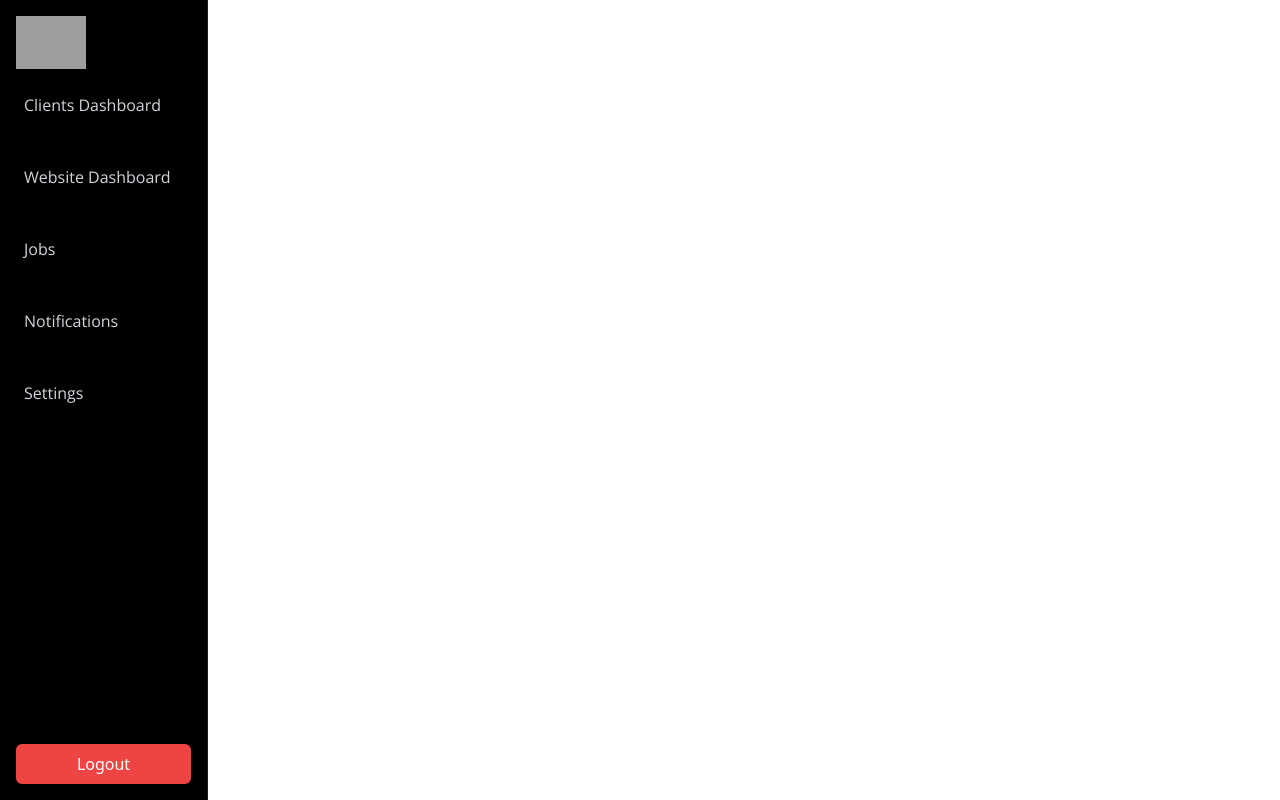
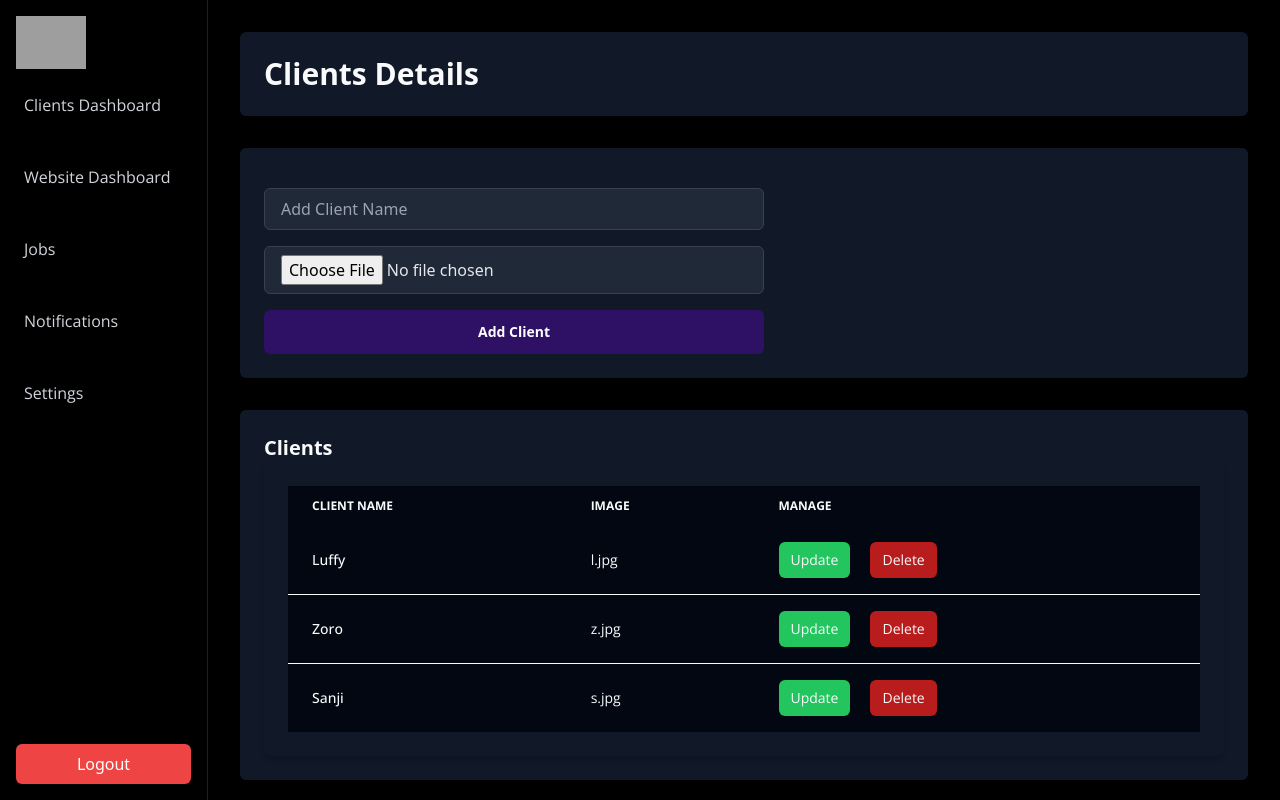
Before and after one commit to rakesh018/Dashboard_Triveda, a React (Vite) app: page /websitedashboard/clients in a window 1280 px wide. Built offline with nearby package versions, Linux system fonts and the light colour scheme; grey boxes are pictures that could not be loaded.

Commit message:
impovements

```diff
--- a/src/App.jsx
+++ b/src/App.jsx
@@ -3,6 +3,7 @@ import Sidebar from './pages/Sidebar'
 import ClientsDashboard  from './pages/ClientsDashboard'
 import WebsiteDashboard from './pages/WebsiteDashboard'
 import Jobs from './pages/Jobs'
+import Clients from './pages/subComponents/Clients'
 export default function App() {
   return (
    <BrowserRouter>
@@ -11,7 +12,8 @@ export default function App() {
     <Routes>
     <Route path='/' element={<ClientsDashboard/>}/>
     <Route path='/websitedashboard' element={<WebsiteDashboard/>}/>
-    <Route path='/jobs' element={<Jobs/>}/>
+
+    <Route path='/websitedashboard/clients' element={<Clients/>}/>
 
    </Routes>
   </div>
--- a/src/pages/Sidebar.jsx
+++ b/src/pages/Sidebar.jsx
@@ -24,7 +24,7 @@ export default function Sidebar() {
           </div>
           {isDropdownOpen && (
             <div className="left-0 right-3 w-44  bg-gray-800 rounded-md shadow-lg z-10">
-              <Link to='/websitedashboard/overview'>
+              <Link to='/websitedashboard/clients'>
                 <div className="text-gray-300 hover:bg-gray-700 hover:text-white rounded-md p-2">
                  Clients
                 </div>
--- a/src/pages/WebsiteDashboard.jsx
+++ b/src/pages/WebsiteDashboard.jsx
@@ -7,7 +7,7 @@ export default function WebsiteDashboard() {
             <div className='bg-gray-900 shadow-md rounded-md p-6 mb-8'>
                 <h1 className='text-3xl font-semibold text-gray-50'>Website Dashboard</h1>
             </div>
-            <Clients/>
+
         </div>
     );
 }
--- a/src/pages/subComponents/Clients.jsx
+++ b/src/pages/subComponents/Clients.jsx
@@ -1,13 +1,28 @@
-import React from 'react'
+import React from 'react';
 
 export default function Clients() {
+    const clients = [
+        { name: 'Luffy', image: 'l.jpg', },
+        { name: 'Zoro', image: 'z.jpg', },
+        { name: 'Sanji', image: 's.jpg', },
+    ];
+
     return (
+        <div className='ml-52 bg-black w-full flex-row p-8 items-center justify-center h-screen'>
             <div className='bg-gray-900 shadow-md rounded-md p-6 mb-8'>
-    <h1 className='text-xl font-semibold text-gray-50'>Clients</h1>
-    <div className='mt-4 flex flex-col gap-4 items-center'>
+                <h1 className='text-3xl font-semibold text-gray-50'>Clients Details</h1>
+            </div>
+
+            <div className='bg-gray-900 w-full shadow-md rounded-md p-6 mb-8'>
+                <div className='mt-4 flex w-[500px] flex-col gap-4 items-left'>
                     <input
                         type='text'
-            placeholder='Add New Client'
+                        placeholder='Add Client Name'
+                        className='bg-gray-800 border border-gray-700 text-gray-200 w-[500px] px-4 py-2 rounded-md outline-none focus:ring-2 focus:ring-gray-600'
+                    />
+                    <input
+                        type='file'
+                        accept='image/*'
                         className='bg-gray-800 border border-gray-700 text-gray-200 w-[500px] px-4 py-2 rounded-md outline-none focus:ring-2 focus:ring-gray-600'
                     />
                     <button
@@ -18,5 +33,35 @@ export default function Clients() {
                     </button>
                 </div>
             </div>
-  )
+
+            <div className='bg-gray-900 shadow-md rounded-md p-6 mb-8'>
+                <h1 className='text-xl font-semibold text-gray-50'>Clients</h1>
+                <div className='bg-gray-900 shadow-md rounded-md p-6 font-opensans'>
+                    <table className='w-full text-sm text-left text-gray-700'>
+                        <thead className='text-xs uppercase bg-gray-950 text-gray-50'>
+                            <tr>
+                                <th scope='col' className='px-6 py-3'>Client Name</th>
+                                <th scope='col' className='px-6 py-3'>image</th>
+                                <th scope='col' className='px-6 py-3'>Manage</th>
+                            </tr>
+                        </thead>
+                        <tbody>
+                            {clients.map((client, index) => (
+                                <tr key={index} className={`bg-gray-950 ${index !== clients.length - 1 ? 'border-b' : ''} border-gray-50`}>
+                                    <th scope='row' className='px-6 py-4 font-medium text-gray-50'>{client.name}</th>
+                                    <td className='px-6 py-4 text-gray-50'><a href={`mailto:${client.image}`}>{client.image}</a></td>
+                                    <td className='px-6 py-4 text-gray-50'>
+                                        <div className='flex gap-5'>
+                                            <button className='bg-green-500 px-3 py-2 rounded-md'>Update</button>
+                                            <button className='bg-red-700 px-3 py-2 rounded-md'>Delete</button>
+                                        </div>
+                                    </td>
+                                </tr>
+                            ))}
+                        </tbody>
+                    </table>
+                </div>
+            </div>
+        </div>
+    );
 }
```
Lines whose indentation alone changed are shown as unchanged.
